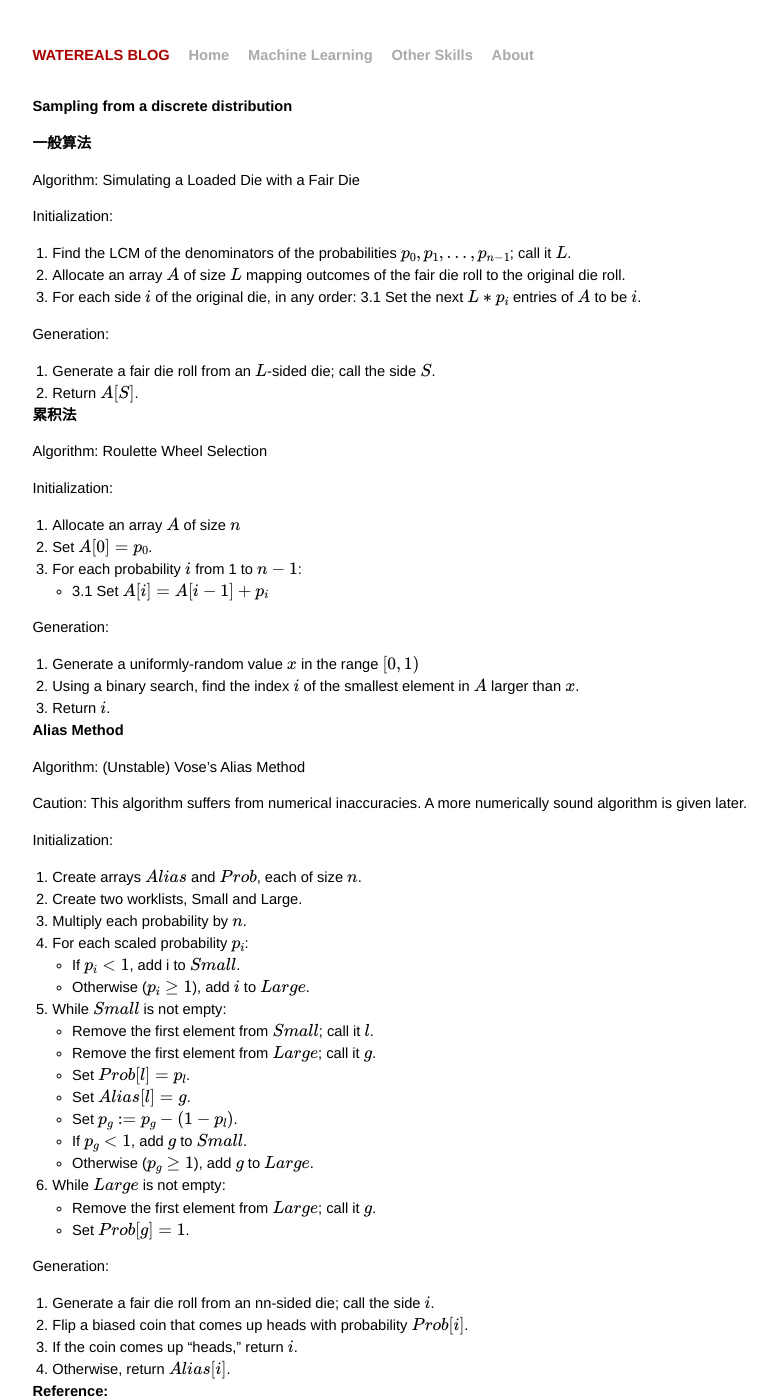
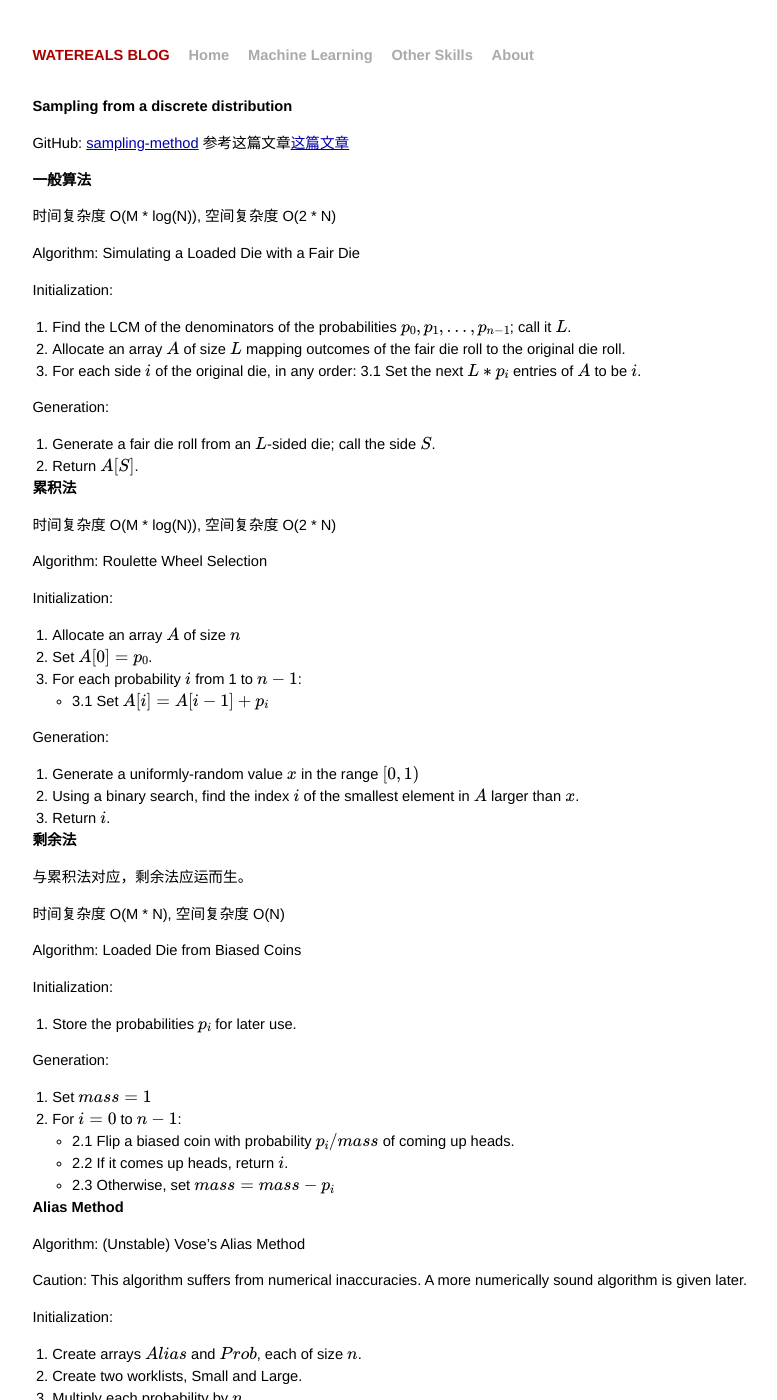
Before and after one commit to watereals/watereals.github.io, a Jekyll site: the page built from _posts/2017-05-12-sampling-from-a-discrete-distribution.md, in a window 1280 px wide and 1400 px high. Shown: the whole window, without its empty margins (138-915 px from the left). Built offline with Jekyll 4.4.1, drawn with Linux system fonts in a browser that asks for light colours; formulas are drawn with MathJax 3.

Commit message:
modify sampling from discrete distribution

```diff
--- a/_posts/2017-05-12-sampling-from-a-discrete-distribution.md
+++ b/_posts/2017-05-12-sampling-from-a-discrete-distribution.md
@@ -6,7 +6,12 @@ mathjax: true
 
 # Sampling from a discrete distribution
 
+GitHub: [sampling-method](https://github.com/watereals/learning/tree/master/sampling-method)
+参考这篇文章[这篇文章](http://www.keithschwarz.com/darts-dice-coins/)
+
 ## 一般算法
+
+时间复杂度 O(M * log(N)), 空间复杂度 O(2 * N)
 
 Algorithm: Simulating a Loaded Die with a Fair Die
 
@@ -24,6 +29,8 @@ Generation:
 
 ## 累积法
 
+时间复杂度 O(M * log(N)), 空间复杂度 O(2 * N)
+
 Algorithm: Roulette Wheel Selection
 
 Initialization:
@@ -38,6 +45,26 @@ Generation:
 1. Generate a uniformly-random value $x$ in the range $[0,1)$
 2. Using a binary search, find the index $i$ of the smallest element in $A$ larger than $x$.
 3. Return $i$.
+
+## 剩余法
+
+与累积法对应，剩余法应运而生。
+
+时间复杂度 O(M * N), 空间复杂度 O(N)
+
+Algorithm: Loaded Die from Biased Coins
+
+Initialization:
+
+1. Store the probabilities $p_i$ for later use.
+
+Generation:
+
+1. Set $mass=1$
+2. For $i=0$ to $n−1$:
+    + 2.1 Flip a biased coin with probability $p_i / mass$ of coming up heads.
+    + 2.2 If it comes up heads, return $i$.
+    + 2.3 Otherwise, set $mass=mass−p_i$
 
 ## Alias Method
 
```
